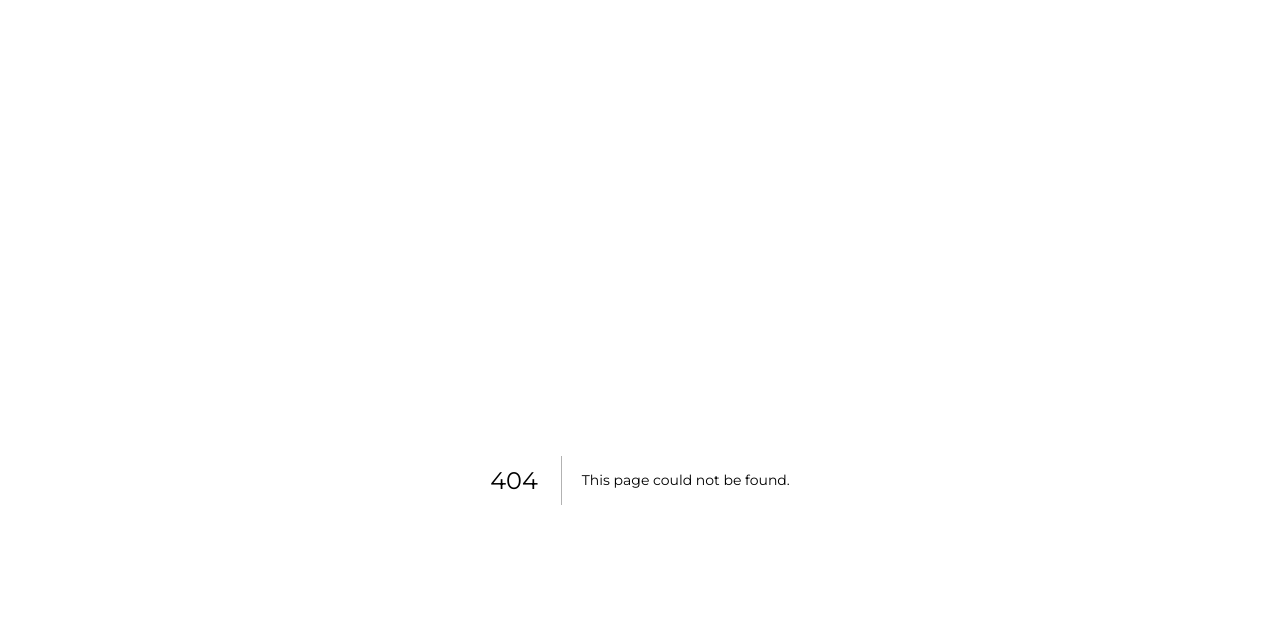
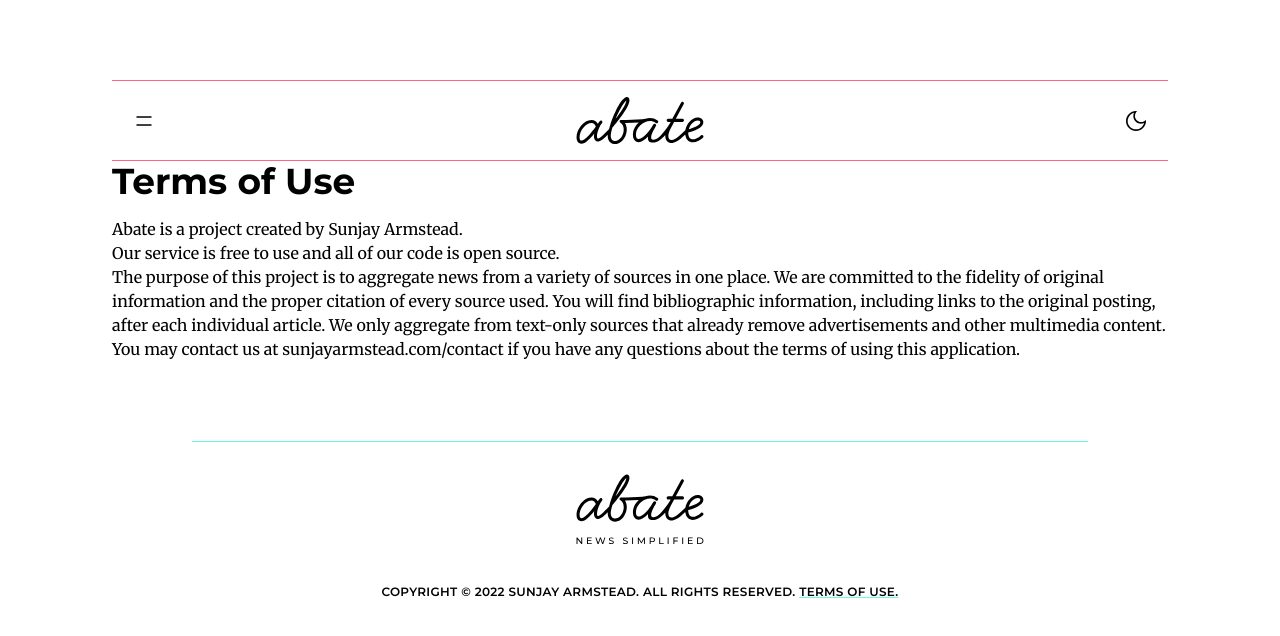
Before and after one commit to sarmstead/abate, a Next.js app: page /legal in a window 1280 px wide. Before the commit this address had no page. Shown: the top 636 px of the page. Built offline with nearby package versions, Linux system fonts and the light colour scheme.

Commit message:
Add legal language

```diff
--- /dev/null
+++ b/pages/legal.js
@@ -0,0 +1,16 @@
+import Link from 'next/link';
+import Page from '../components/global/page';
+
+const Legal = () => {
+  return (
+    <Page>
+      <h1 className='font-bold dark:text-primary-teal text-4xl mb-4'>Terms of Use</h1>
+      <p>Abate is a project created by <Link href='https://sunjayarmstead.com/about/'><a target='_blank'>Sunjay Armstead</a></Link>.</p>
+      <p>Our service is free to use and all of our code is <Link href='https://github.com/sarmstead/abate'><a target='_blank'>open source</a></Link>.</p>
+      <p>The purpose of this project is to aggregate news from a variety of sources in one place. We are committed to the fidelity of original information and the proper citation of every source used. You will find bibliographic information, including links to the original posting, after each individual article. We only aggregate from text-only sources that already remove advertisements and other multimedia content.</p>
+      <p>You may contact us at <Link href='https://sunjayarmstead.com/contact/'><a target='_blank'>sunjayarmstead.com/contact</a></Link> if you have any questions about the terms of using this application.</p>
+    </Page>
+  )
+}
+
+export default Legal;
```
